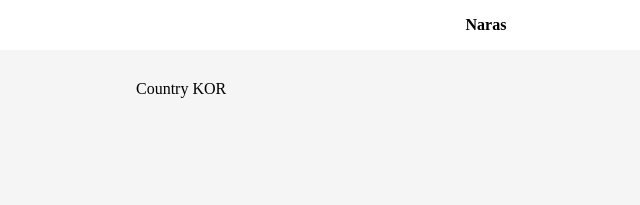
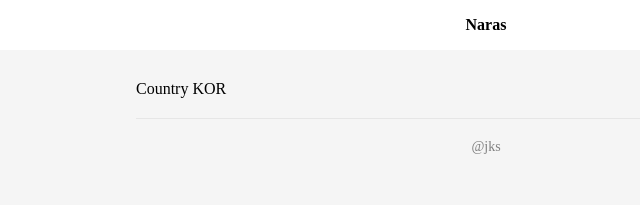
Before and after one commit to starplanter93/learn-react-and-next, a Next.js app in the folder section12/: page /country/KOR in a window 1280 px wide. Shown: the top 205 px of the page, without its empty margins (154-794 px from the left). Built offline with nearby package versions, Linux system fonts and the light colour scheme.

Commit message:
페이지별 레이아웃

```diff
--- /dev/null
+++ b/section12/components/SubLayout.js
@@ -0,0 +1,10 @@
+import style from './SubLayout.module.css';
+
+export default function SubLayout({ children }) {
+  return (
+    <div className='SubLayout'>
+      {children}
+      <footer className={style.footer}>@jks</footer>
+    </div>
+  );
+}
--- /dev/null
+++ b/section12/components/SubLayout.module.css
@@ -0,0 +1,8 @@
+.footer {
+  border-top: 1px solid rgb(230, 230, 230);
+  padding-top: 20px;
+  margin-top: 20px;
+  text-align: center;
+  color: gray;
+  font-size: 14px;
+}
--- a/section12/pages/_app.js
+++ b/section12/pages/_app.js
@@ -2,9 +2,16 @@ import Layout from '@/components/Layout';
 import '@/styles/globals.css';
 
 export default function App({ Component, pageProps }) {
+  console.log(Component.Layout);
+
+  const EmptyLayout = ({ children }) => <>{children}</>;
+  const SubLayout = Component.Layout || EmptyLayout;
+
   return (
     <Layout>
-      <Component {...pageProps} />
+      <SubLayout>
+        <Component {...pageProps} />
+      </SubLayout>
     </Layout>
   );
 }
--- a/section12/pages/country/[code].js
+++ b/section12/pages/country/[code].js
@@ -1,3 +1,4 @@
+import SubLayout from '@/components/SubLayout';
 import { useRouter } from 'next/router';
 
 export default function Country() {
@@ -5,3 +6,5 @@ export default function Country() {
   const { code } = router.query;
   return <div>Country {code}</div>;
 }
+
+Country.Layout = SubLayout;
--- a/section12/pages/search/index.js
+++ b/section12/pages/search/index.js
@@ -1,3 +1,7 @@
+import SubLayout from '@/components/SubLayout';
+
 export default function Search() {
   return <div>Search</div>;
 }
+
+Search.Layout = SubLayout;
```
